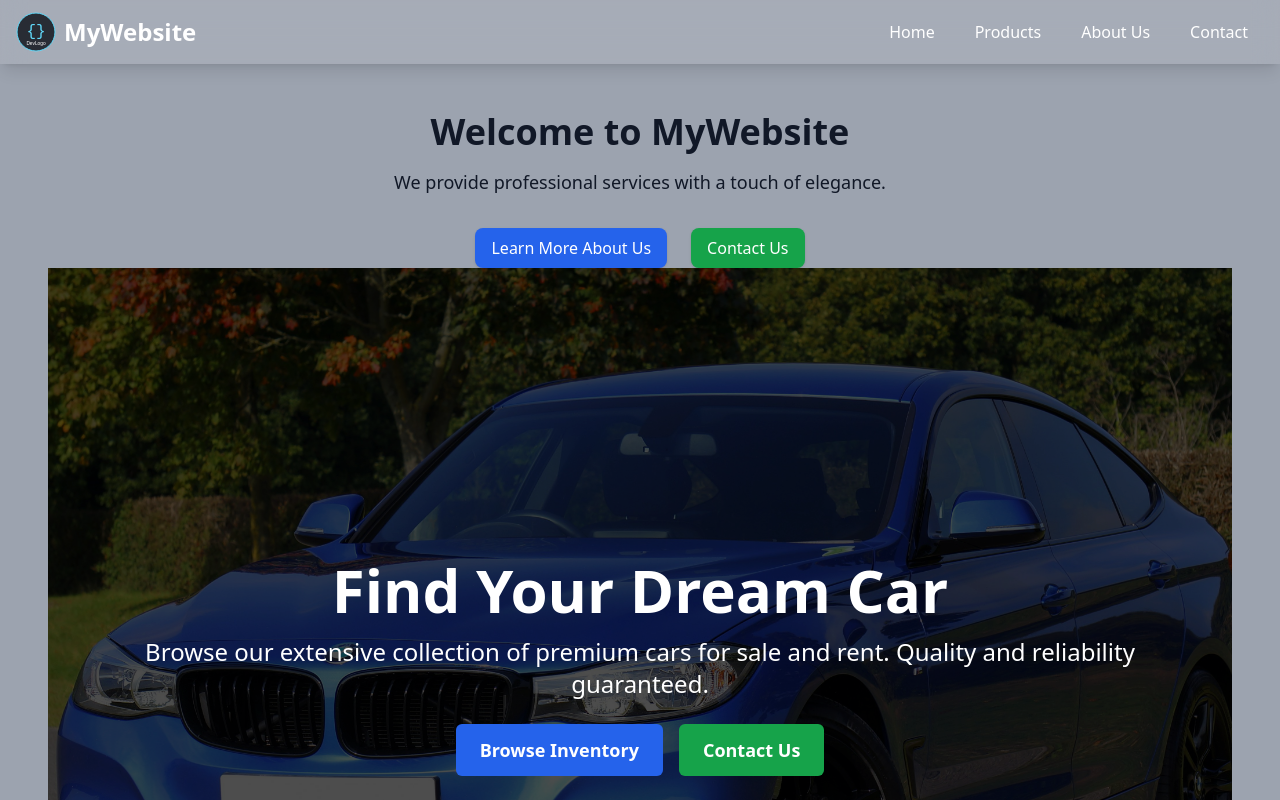
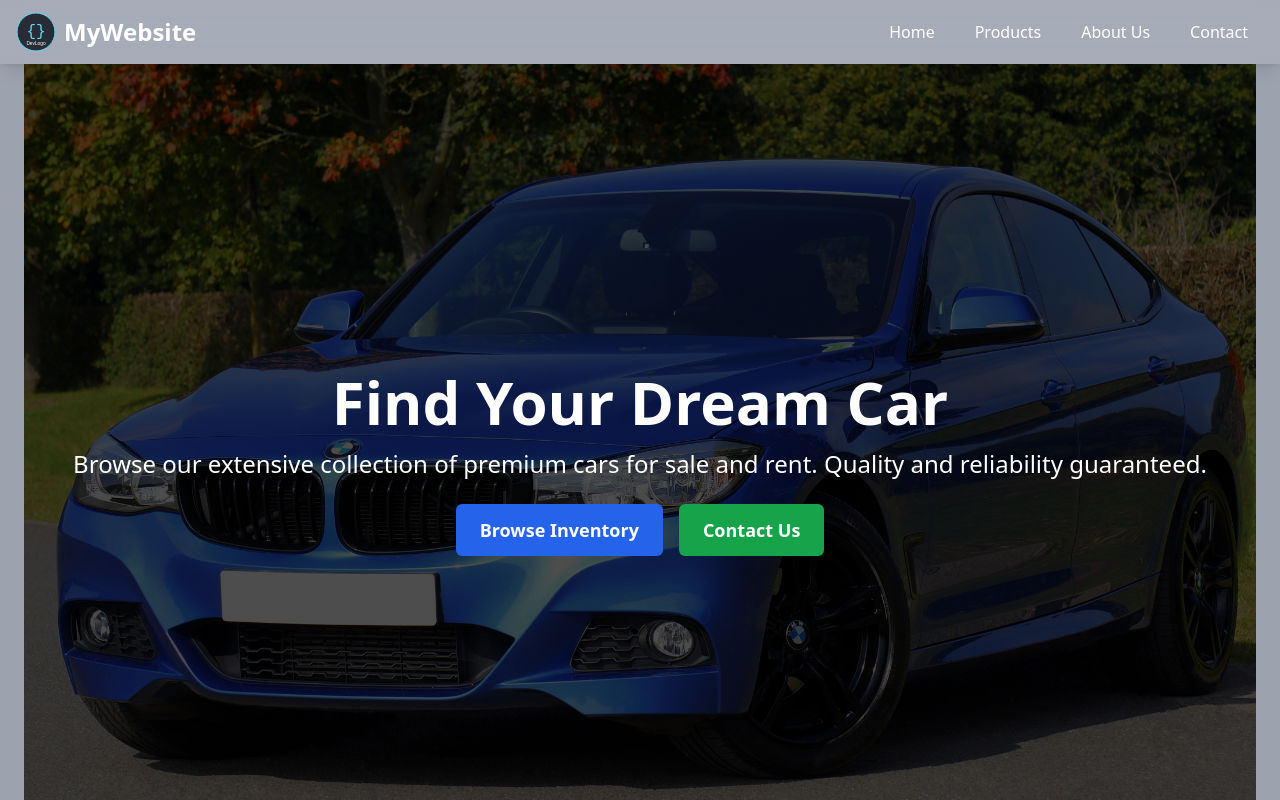
Before and after one commit to mubetesh/nextapp, a Next.js app: page / in a window 1280 px wide. Shown: the top 800 px of the page. Built offline with nearby package versions, Linux system fonts and the light colour scheme.

Commit message:
modify some features

```diff
--- a/src/app/layout.tsx
+++ b/src/app/layout.tsx
@@ -11,7 +11,7 @@
         <header>
           <Navbar />
         </header>
-        <main className="flex-grow container mx-auto p-6">
+        <main className="flex-grow container mx-auto">
           {children}
         </main>
         <footer>
--- a/src/app/page.tsx
+++ b/src/app/page.tsx
@@ -17,16 +17,7 @@
 const HomePage: React.FC = () => {
 
   return (
-    <section className="text-center min-h-full p-6">
-
-      <h1 className="text-4xl font-extrabold mb-4">Welcome to MyWebsite</h1>
-      <p className="text-lg mb-8">We provide professional services with a touch of elegance.</p>
-      <div className="flex justify-center space-x-6">
-        <Link href="/about" className="bg-blue-600 text-white py-2 px-4 rounded-lg shadow hover:bg-blue-700">Learn More About Us
-        </Link>
-        <Link href="/contact" className="bg-green-600 text-white py-2 px-4 rounded-lg shadow hover:bg-green-700">Contact Us
-        </Link>
-      </div>
+    <section className="text-center min-h-full px-6">
       <div>
       <Hero />
       <UserForm/>
```
